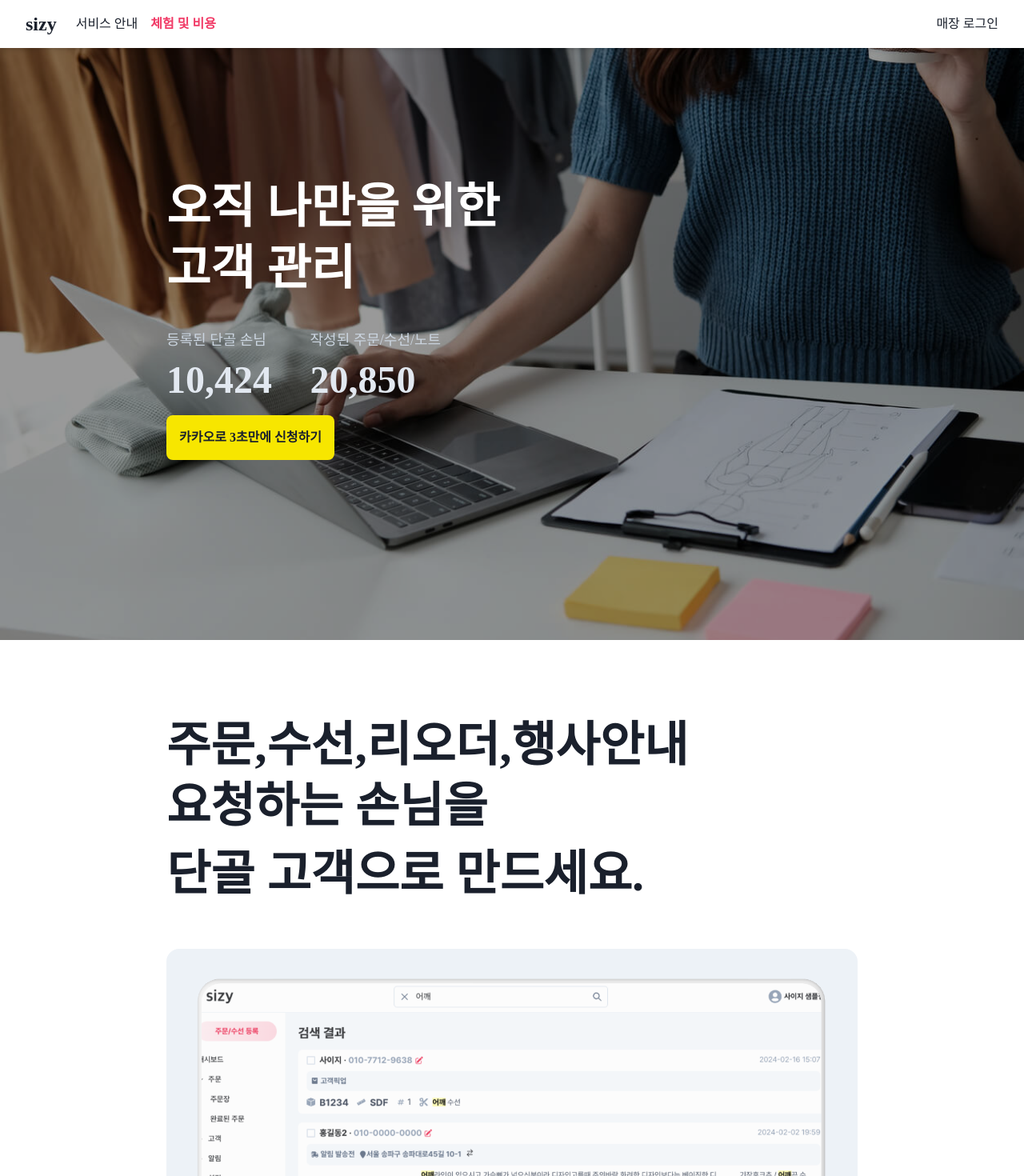
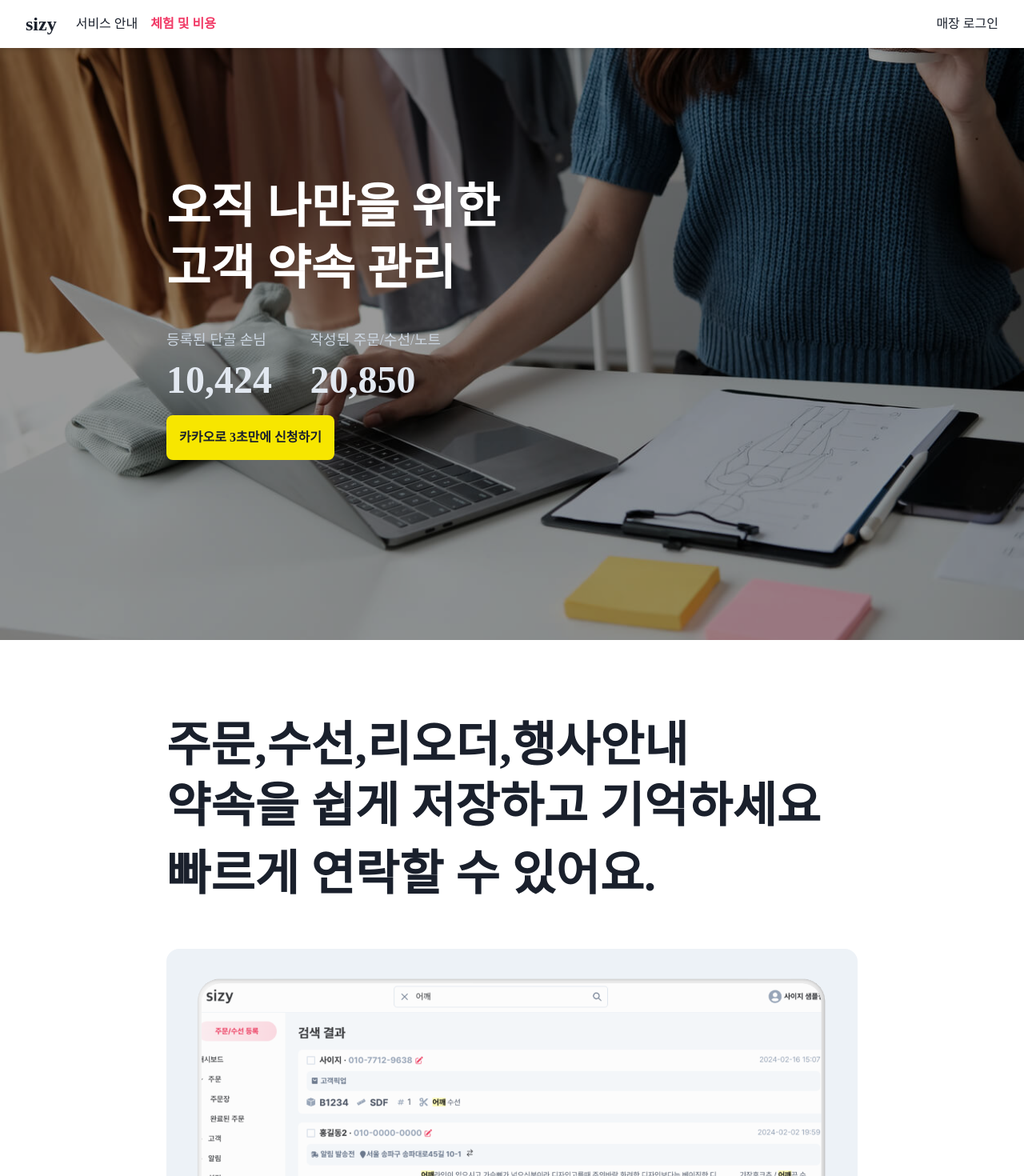
Before and after one commit to ShinHyunJong/sizy-next, a Next.js app: page / in a window 1280 px wide. Shown: the top 1470 px of the page at 80% size. Built offline with nearby package versions, Linux system fonts and the light colour scheme; a web font is replaced by a local one.

Commit message:
약속 관리

```diff
--- a/src/components/landing/FeatureSearch.tsx
+++ b/src/components/landing/FeatureSearch.tsx
@@ -19,7 +19,7 @@ function FeatureSearch() {
                 주문,수선,리오더,행사안내
               </Heading>
               <Heading wordBreak="keep-all" fontSize={fontSize.titleHeader}>
-                요청하는 손님을
+                약속을 쉽게 저장하고 기억하세요
               </Heading>
             </Fade>
 
--- a/src/components/landing/Greeting.tsx
+++ b/src/components/landing/Greeting.tsx
@@ -57,7 +57,7 @@ function Greeting() {
                   fontSize={['4xl', '5xl', '6xl']}
                   mb={8}
                 >
-                  고객 관리
+                  고객 약속 관리
                 </Heading>
                 <SimpleGrid spacing={4} columns={3}>
                   {statList.map((x) => {
--- a/src/components/landing/TypeSearch.tsx
+++ b/src/components/landing/TypeSearch.tsx
@@ -12,7 +12,7 @@ function TypeSearch() {
         speed={10}
         repeat={Infinity}
         omitDeletionAnimation
-        sequence={[1000, '단골 고객으로 만드세요.', () => {}]}
+        sequence={[1000, '빠르게 연락할 수 있어요.', () => {}]}
         wrapper="h1"
         cursor={true}
       />
--- a/src/pages/_app.tsx
+++ b/src/pages/_app.tsx
@@ -30,7 +30,7 @@ const MyApp = ({ Component, pageProps }: AppProps) => {
     <QueryClientProvider client={queryClient}>
       <ChakraProvider theme={theme}>
         <DefaultSeo
-          title={'사이지::오직 나만을 위한 단골 고객 관리'}
+          title={'사이지::오직 나만을 위한 고객 약속 관리'}
           description={`사이지는 내 매장의 특별함을 만듭니다.`}
           canonical={`https://sizy.co.kr`}
           openGraph={{
```
Also changed, not shown: src/components/landing/Review.tsx (+4 -6 lines).
